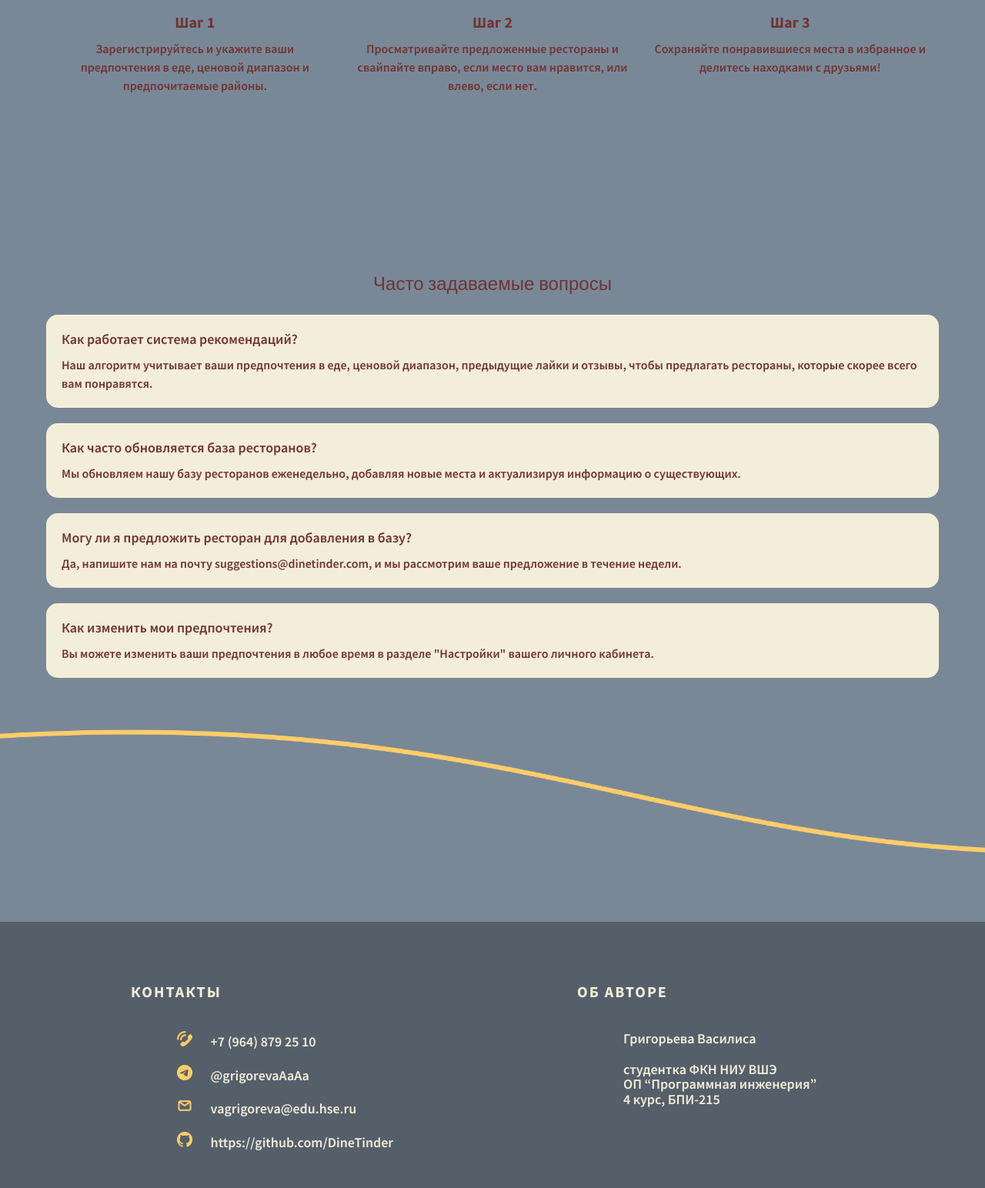
After one commit to Grigoreva2003/DineTinder, a Django app: page /faq/ in a window 1280 px wide. The commit adds this page. Shown: the part 1167-2711 px from the top of the page at 77% size. Run offline with Django 5.2, Linux system fonts and the light colour scheme; parts of the project's set-up code (start-up, migrations or seed data) failed here and were passed over.

Commit message:
add FAQ page

```diff
--- a/main/urls.py
+++ b/main/urls.py
@@ -19,7 +19,7 @@ from django.urls import path, include
 
 from main.views import landing_page, vk_login_page, home_page, error_page, vk_authenticate, PlaceListView, \
     PlaceFilterView, simple_login_page, get_recommendation_page, search_places_page, history_page, \
-    places_api, search_api, blacklist_page, account_page, faq_page, logout_page
+    places_api, search_api, blacklist_page, account_page, faq_page, logout_page, no_recommendation_page
 
 urlpatterns = [
     path('admin/', admin.site.urls),
@@ -40,7 +40,9 @@ urlpatterns = [
     path('history/', history_page),
     path('blacklist/', blacklist_page),
     path('logout/', logout_page),
+
     path('error/', error_page),
+    path('no_recommendation/', no_recommendation_page),
 
     path('api/places/', places_api),
     path('api/search/', search_api),
--- a/static/css/style.css
+++ b/static/css/style.css
@@ -839,7 +839,7 @@ footer .stick {
     justify-content: center;
     width: 200px;
     z-index: 0;
-    pointer-events: none;
+    pointer-events: auto;
 }
 
 /* Right indicator (Interested) */
@@ -858,7 +858,7 @@ footer .stick {
     justify-content: center;
     width: 200px;
     z-index: 0;
-    pointer-events: none;
+    pointer-events: auto;
 }
 
 .indicator-left img {
@@ -1005,16 +1005,8 @@ footer .stick {
 .button-center {
     display: flex;
     justify-content: center;
-    margin-top: 20px;
 }
 
-/* About */
-
-.container {
-    max-width: 1200px;
-    margin: 0 auto;
-    padding: 20px;
-}
 
 /* About Section */
 .about-section {
--- /dev/null
+++ b/templates/faq.html
@@ -0,0 +1,107 @@
+{% extends 'base.html' %}
+{% load static %}
+{% block content %}
+
+<div class="container">
+    <section class="about-section">
+        <div class="about-row">
+            <div class="about-column author-info">
+                <h1>Василиса Григорьева</h1>
+                <p class="education">Студентка 4 курса ФКН НИУ ВШЭ</p>
+                <div class="project-description">
+                    <p>Проект DineTinder родился из любви к новым вкусам и уютным местам – теперь он помогает другим
+                        людям находить их быстрее.</p>
+                </div>
+            </div>
+            <div class="about-column author-image">
+                <img height="580px" width="435px" src="{% static 'imgs/author-photo.png' %}" alt="Author background">
+            </div>
+        </div>
+    </section>
+
+    <section class="onboarding-section">
+        <h2>Как пользоваться DineTinder</h2>
+
+        <div class="steps-container">
+            <div class="step-item">
+                <div class="step-image">
+                    <img src="{% static 'imgs/step1.png' %}" alt="Step 1">
+                </div>
+                <div class="step-description">
+                    <h3>Шаг 1</h3>
+                    <p>Зарегистрируйтесь и укажите ваши предпочтения в еде, ценовой диапазон и предпочитаемые
+                        районы.</p>
+                </div>
+            </div>
+
+            <div class="step-item">
+                <div class="step-image">
+                    <img src="{% static 'imgs/step2.png' %}" alt="Step 2">
+                </div>
+                <div class="step-description">
+                    <h3>Шаг 2</h3>
+                    <p>Просматривайте предложенные рестораны и свайпайте вправо, если место вам нравится, или влево,
+                        если нет.</p>
+                </div>
+            </div>
+
+            <div class="step-item">
+                <div class="step-image">
+                    <img src="{% static 'imgs/step3.png' %}" alt="Step 3">
+                </div>
+                <div class="step-description">
+                    <h3>Шаг 3</h3>
+                    <p>Сохраняйте понравившиеся места в избранное и делитесь находками с друзьями!</p>
+                </div>
+            </div>
+        </div>
+    </section>
+
+    <section class="faq-section">
+        <h2>Часто задаваемые вопросы</h2>
+
+        <div class="faq-item">
+            <div class="faq-question">
+                <h3>Как работает система рекомендаций?</h3>
+            </div>
+            <div class="faq-answer">
+                <p>Наш алгоритм учитывает ваши предпочтения в еде, ценовой диапазон, предыдущие лайки и отзывы, чтобы
+                    предлагать рестораны, которые скорее всего вам понравятся.</p>
+            </div>
+        </div>
+
+        <div class="faq-item">
+            <div class="faq-question">
+                <h3>Как часто обновляется база ресторанов?</h3>
+            </div>
+            <div class="faq-answer">
+                <p>Мы обновляем нашу базу ресторанов еженедельно, добавляя новые места и актуализируя информацию о
+                    существующих.</p>
+            </div>
+        </div>
+
+        <div class="faq-item">
+            <div class="faq-question">
+                <h3>Могу ли я предложить ресторан для добавления в базу?</h3>
+            </div>
+            <div class="faq-answer">
+                <p>Да, напишите нам на почту suggestions@dinetinder.com, и мы рассмотрим ваше предложение в течение
+                    недели.</p>
+            </div>
+        </div>
+
+        <div class="faq-item">
+            <div class="faq-question">
+                <h3>Как изменить мои предпочтения?</h3>
+            </div>
+            <div class="faq-answer">
+                <p>Вы можете изменить ваши предпочтения в любое время в разделе "Настройки" вашего личного кабинета.</p>
+            </div>
+        </div>
+    </section>
+</div>
+
+
+<div class="bottom"></div>
+
+{% endblock %}
```
